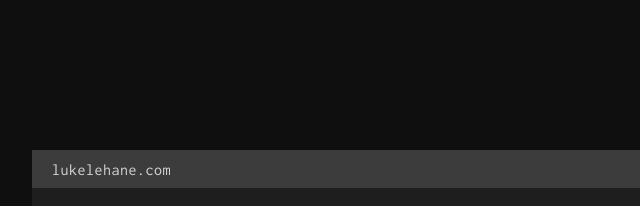
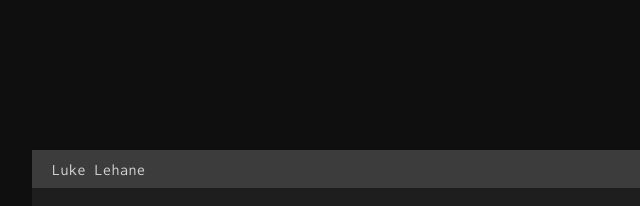
Before and after one commit to lehanism/codesite, a plain HTML site: page index.html in a window 1280 px wide. Shown: the top 206 px of the page, 258-898 px from the left. Drawn offline with Linux system fonts and the light colour scheme.

Commit message:
testing 3 year old git connection

```diff
--- a/index.html
+++ b/index.html
@@ -13,7 +13,7 @@
     <p class="quote">"If you gaze long enough into the abyss, the abyss will gaze back into you."</p>
     <div class="box">
         <div class="box__header">
-            <p>lukelehane.com</p>
+            <p>Luke Lehane</p>
             <div class="circles">
                 <button class="circle green active"></button>
                 <button class="circle amber"></button>
```
